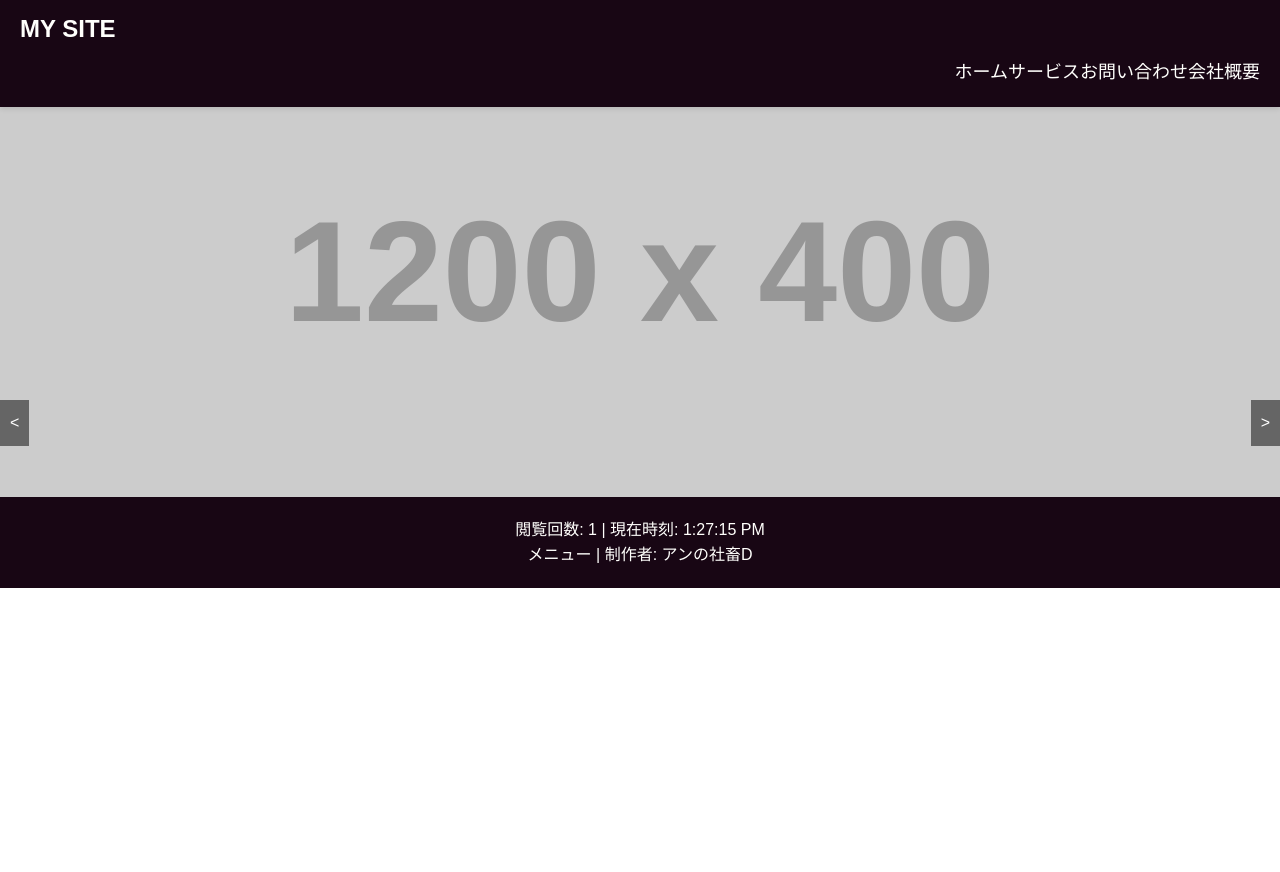
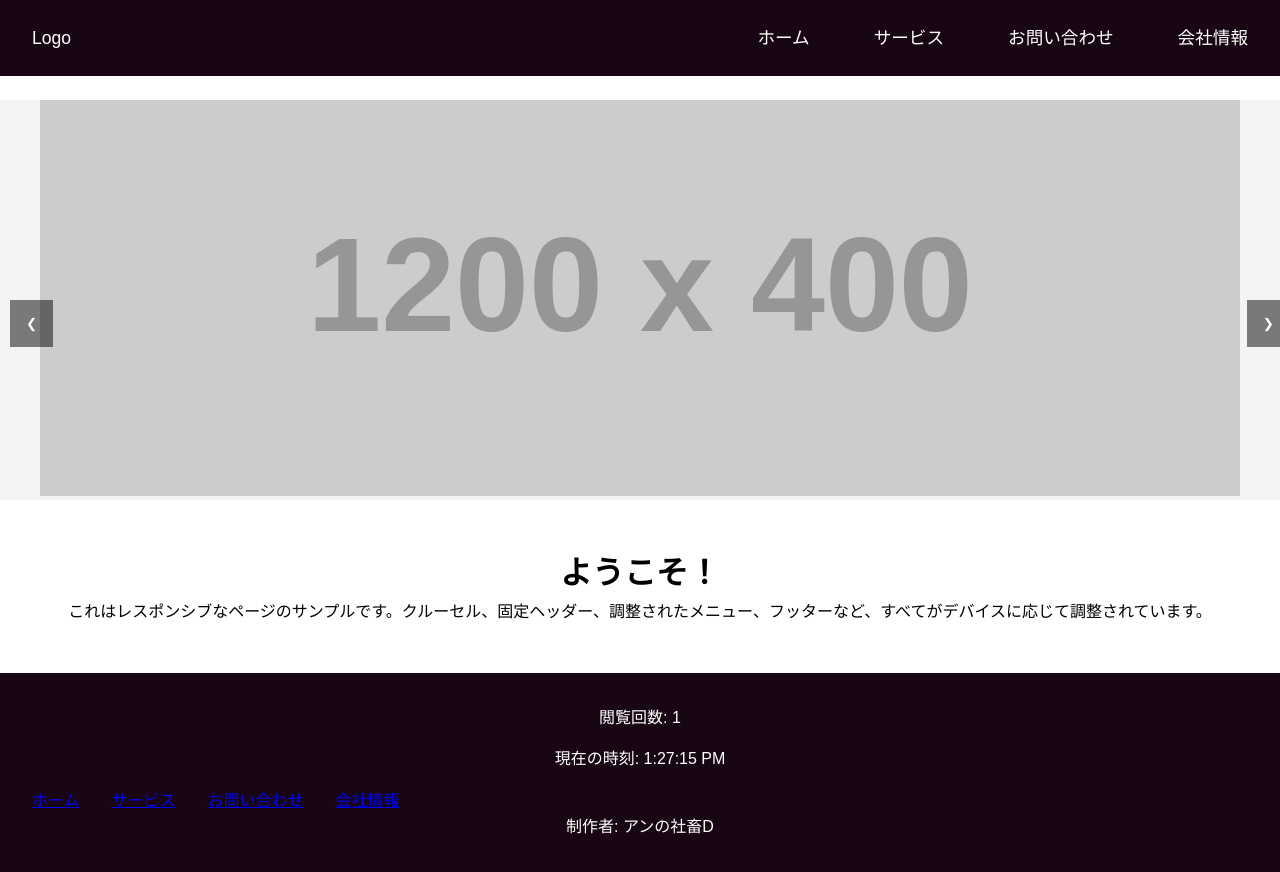
Before and after one commit to ATARO-QQQ/An-syachiku-portrait-home-test-jety-alpha-1, a plain HTML site: page index.html in a window 1280 px wide. Before the commit the page ends 800 px from the top, so only its background shows below. Drawn offline with Linux system fonts and the light colour scheme; placeholder pictures from the web are drawn by us.

Commit message:
Update index.html

```diff
--- a/index.html
+++ b/index.html
@@ -3,9 +3,9 @@
 <head>
     <meta charset="UTF-8">
     <meta name="viewport" content="width=device-width, initial-scale=1.0">
-    <meta http-equiv="X-UA-Compatible" content="ie=edge">
-    <title>レスポンシブデザインのサンプル</title>
+    <title>レスポンシブページ</title>
     <style>
+        /* 基本設定 */
         * {
             margin: 0;
             padding: 0;
@@ -17,294 +17,297 @@
             line-height: 1.6;
         }
 
-        /* ヘッダー */
+        /* ヘッダーのスタイル */
         header {
             background-color: #180614;
             color: #fffffc;
-            padding: 10px 20px;
+            padding: 1rem;
             position: fixed;
+            top: 0;
+            left: 0;
             width: 100%;
-            top: 0;
-            z-index: 1000;
-            box-shadow: 0 2px 5px rgba(0, 0, 0, 0.1);
-        }
-
-        header .logo {
-            font-size: 24px;
-            font-weight: bold;
-            text-transform: uppercase;
+            z-index: 100;
         }
 
         header nav {
             display: flex;
-            justify-content: flex-end;
+            justify-content: space-between;
+            align-items: center;
         }
 
-        header nav ul {
-            display: flex;
-            list-style: none;
+        header nav a {
+            color: #fffffc;
+            text-decoration: none;
+            padding: 0.5rem 1rem;
+            font-size: 1.1rem;
         }
 
-        header nav ul li {
-            margin-left: 20px;
+        header nav .menu-toggle {
+            display: none;
         }
 
-        header nav ul li a {
-            color: #fffffc;
-            text-decoration: none;
-            font-size: 16px;
-            transition: color 0.3s;
+        /* メニューのスタイル */
+        nav ul {
+            display: flex;
+            gap: 1rem;
         }
 
-        header nav ul li a:hover {
-            color: #e5c5d0;
-        }
-
-        /* メニュートグル (スマホ版) */
-        .menu-toggle {
+        /* メニュートグル */
+        @media (max-width: 768px) {
+            nav ul {
                 display: none;
                 flex-direction: column;
-            cursor: pointer;
-        }
-
-        .menu-toggle span {
-            width: 30px;
-            height: 4px;
-            background-color: #fffffc;
-            margin: 5px 0;
-            transition: transform 0.3s;
-        }
-
-        .menu {
-            display: flex;
-        }
-
-        .menu.active {
-            display: block;
+                width: 100%;
+                background-color: #180614;
                 position: absolute;
                 top: 60px;
                 left: 0;
-            background-color: #180614;
-            width: 100%;
-            padding: 20px;
             }
 
-        .menu li {
-            margin: 10px 0;
+            nav ul li {
                 text-align: center;
+                padding: 1rem;
+                border-top: 1px solid #fff;
             }
 
-        .menu li a {
-            color: #fffffc;
-            font-size: 18px;
+            .menu-toggle {
+                display: block;
+                background: none;
+                border: none;
+                color: #fff;
+                font-size: 1.5rem;
+            }
+
+            nav ul.show {
+                display: flex;
+            }
+        }
+
+        /* メニューバー */
+        @media (min-width: 769px) {
+            nav ul {
+                display: flex;
+                gap: 2rem;
+            }
+        }
+
+        /* メニューアイテム */
+        nav ul li {
+            list-style: none;
         }
 
         /* クルーセル */
         .carousel {
+            position: relative;
+            width: 100%;
+            margin-top: 100px;
+        }
+
+        .carousel-container {
             display: flex;
             overflow: hidden;
-            margin-top: 70px; /* ヘッダーが固定されているので余白を作成 */
         }
 
         .carousel-item {
             min-width: 100%;
+            max-height: 400px;
+            display: flex;
+            justify-content: center;
+            align-items: center;
+            background-color: #f3f3f3;
             transition: transform 0.5s ease-in-out;
         }
 
         .carousel-item img {
             width: 100%;
             height: auto;
-            display: block;
         }
 
-        .carousel-controls {
+        .carousel-buttons {
             position: absolute;
             top: 50%;
-            width: 100%;
+            left: 10px;
+            right: 10px;
             display: flex;
             justify-content: space-between;
+            width: 100%;
             z-index: 10;
         }
 
-        .carousel-control-prev,
-        .carousel-control-next {
+        .carousel-button {
             background-color: rgba(0, 0, 0, 0.5);
             color: #fff;
-            padding: 10px;
+            border: none;
+            padding: 1rem;
             cursor: pointer;
+        }
+
+        /* 本文 */
+        .content {
+            padding: 3rem 1rem;
+            background-color: #fff;
+            text-align: center;
         }
 
         /* フッター */
         footer {
             background-color: #180614;
             color: #fffffc;
-            padding: 20px;
+            padding: 2rem;
             text-align: center;
         }
 
-        footer a {
-            color: #fffffc;
-            text-decoration: none;
+        footer p {
+            margin-bottom: 1rem;
+            font-size: 1rem;
         }
 
-        footer a:hover {
-            color: #e5c5d0;
+        /* レスポンシブ調整 */
+        @media (max-width: 240px) {
+            header nav a {
+                font-size: 0.8rem;
+            }
+            .carousel-button {
+                padding: 0.5rem;
+            }
         }
 
-        /* メディアクエリ */
-        @media (max-width: 1200px) {
-            header nav ul li {
-                font-size: 14px;
+        @media (max-width: 480px) {
+            .carousel-item {
+                height: 200px;
+            }
+            .carousel-button {
+                padding: 0.7rem;
             }
         }
 
         @media (max-width: 768px) {
-            header nav ul {
-                display: none;
-            }
-
-            .menu-toggle {
-                display: flex;
-            }
-
-            header nav.active {
-                display: block;
-                position: absolute;
-                top: 60px;
-                left: 0;
-                width: 100%;
-                background-color: #180614;
-            }
-
-            .carousel {
-                flex-direction: column;
-                align-items: center;
-            }
-
-            .carousel-item {
-                width: 100%;
+            header nav a {
+                font-size: 1rem;
             }
         }
 
-        @media (max-width: 480px) {
-            header .logo {
-                font-size: 20px;
-            }
-
-            footer {
-                font-size: 14px;
-            }
-        }
-
-        @media (max-width: 240px) {
-            header .logo {
-                font-size: 18px;
-            }
-
-            footer {
-                font-size: 12px;
+        @media (max-width: 1200px) {
+            .carousel-item {
+                height: 300px;
             }
         }
     </style>
 </head>
 <body>
+
 <header>
-        <div class="logo">My Site</div>
-        <div class="menu-toggle" id="menu-toggle">
-            <span></span>
-            <span></span>
-            <span></span>
-        </div>
-        <nav id="nav-menu" class="menu">
+    <nav>
+        <a href="#">Logo</a>
+        <button class="menu-toggle" aria-label="Toggle Menu">&#9776;</button>
         <ul>
             <li><a href="#">ホーム</a></li>
             <li><a href="#">サービス</a></li>
             <li><a href="#">お問い合わせ</a></li>
-                <li><a href="#">会社概要</a></li>
+            <li><a href="#">会社情報</a></li>
         </ul>
     </nav>
 </header>
 
+<!-- クルーセル -->
 <div class="carousel">
+    <div class="carousel-container">
         <div class="carousel-item">
-            <a href="https://example.com">
-                <img src="https://via.placeholder.com/1200x400" alt="Image 1">
+            <a href="https://example.com/page1">
+                <img src="https://via.placeholder.com/1200x400" alt="スライド1">
             </a>
         </div>
         <div class="carousel-item">
-            <a href="https://example.com">
-                <img src="https://via.placeholder.com/1200x400" alt="Image 2">
+            <a href="https://example.com/page2">
+                <img src="https://via.placeholder.com/1200x400" alt="スライド2">
             </a>
         </div>
         <div class="carousel-item">
-            <a href="https://example.com">
-                <img src="https://via.placeholder.com/1200x400" alt="Image 3">
+            <a href="https://example.com/page3">
+                <img src="https://via.placeholder.com/1200x400" alt="スライド3">
             </a>
         </div>
         <div class="carousel-item">
-            <a href="https://example.com">
-                <img src="https://via.placeholder.com/1200x400" alt="Image 4">
+            <a href="https://example.com/page4">
+                <img src="https://via.placeholder.com/1200x400" alt="スライド4">
             </a>
         </div>
-        <div class="carousel-controls">
-            <div class="carousel-control-prev" id="prev">&lt;</div>
-            <div class="carousel-control-next" id="next">&gt;</div>
+    </div>
+    <div class="carousel-buttons">
+        <button class="carousel-button" onclick="prevSlide()">&#10094;</button>
+        <button class="carousel-button" onclick="nextSlide()">&#10095;</button>
     </div>
 </div>
 
+<!-- 本文 -->
+<div class="content">
+    <h1>ようこそ！</h1>
+    <p>これはレスポンシブなページのサンプルです。クルーセル、固定ヘッダー、調整されたメニュー、フッターなど、すべてがデバイスに応じて調整されています。</p>
+</div>
+
+<!-- フッター -->
 <footer>
-        <p>閲覧回数: <span id="view-count">0</span> | 現在時刻: <span id="current-time"></span></p>
-        <p><a href="#">メニュー</a> | 制作者: アンの社畜D</p>
+    <p>閲覧回数: <span id="view-count">0</span></p>
+    <p>現在の時刻: <span id="current-time">--:--:--</span></p>
+    <nav>
+        <ul>
+            <li><a href="#">ホーム</a></li>
+            <li><a href="#">サービス</a></li>
+            <li><a href="#">お問い合わせ</a></li>
+            <li><a href="#">会社情報</a></li>
+        </ul>
+    </nav>
+    <p>制作者: アンの社畜D</p>
 </footer>
 
 <script>
-        // メニューのトグル機能
-        const menuToggle = document.getElementById('menu-toggle');
-        const navMenu = document.getElementById('nav-menu');
+    // メニュートグル
+    const menuToggle = document.querySelector('.menu-toggle');
+    const menuList = document.querySelector('nav ul');
 
     menuToggle.addEventListener('click', () => {
-            navMenu.classList.toggle('active');
+        menuList.classList.toggle('show');
     });
 
-        // クルーセルの動作
+    // クルーセルのスライド
     let currentIndex = 0;
-        const carouselItems = document.querySelectorAll('.carousel-item');
-        const totalItems = carouselItems.length;
 
-        const nextButton = document.getElementById('next');
-        const prevButton = document.getElementById('prev');
-
-        nextButton.addEventListener('click', () => {
-            currentIndex = (currentIndex + 1) % totalItems;
-            updateCarousel();
-        });
-
-        prevButton.addEventListener('click', () => {
-            currentIndex = (currentIndex - 1 + totalItems) % totalItems;
-            updateCarousel();
-        });
-
-        function updateCarousel() {
-            const offset = -100 * currentIndex;
-            carouselItems.forEach(item => {
-                item.style.transform = `translateX(${offset}%)`;
-            });
+    function showSlide(index) {
+        const slides = document.querySelectorAll('.carousel-item');
+        if (index >= slides.length) {
+            currentIndex = 0;
+        } else if (index < 0) {
+            currentIndex = slides.length - 1;
+        } else {
+            currentIndex = index;
+        }
+        const carouselContainer = document.querySelector('.carousel-container');
+        carouselContainer.style.transform = `translateX(-${100 * currentIndex}%)`;
     }
 
-        // ページ閲覧回数
-        let viewCount = 0;
-        window.onload = () => {
+    function nextSlide() {
+        showSlide(currentIndex + 1);
+    }
+
+    function prevSlide() {
+        showSlide(currentIndex - 1);
+    }
+
+    // ページ閲覧回数と現在時刻の表示
+    let viewCount = localStorage.getItem('viewCount') || 0;
     viewCount++;
+    localStorage.setItem('viewCount', viewCount);
+
     document.getElementById('view-count').textContent = viewCount;
-        };
 
-        // 現在時刻の表示
     function updateTime() {
         const currentTime = new Date().toLocaleTimeString();
         document.getElementById('current-time').textContent = currentTime;
     }
+    setInterval(updateTime, 1000);
 
-        setInterval(updateTime, 1000);
+    showSlide(currentIndex);
 </script>
+
 </body>
 </html>
```
Lines whose indentation alone changed are shown as unchanged.
